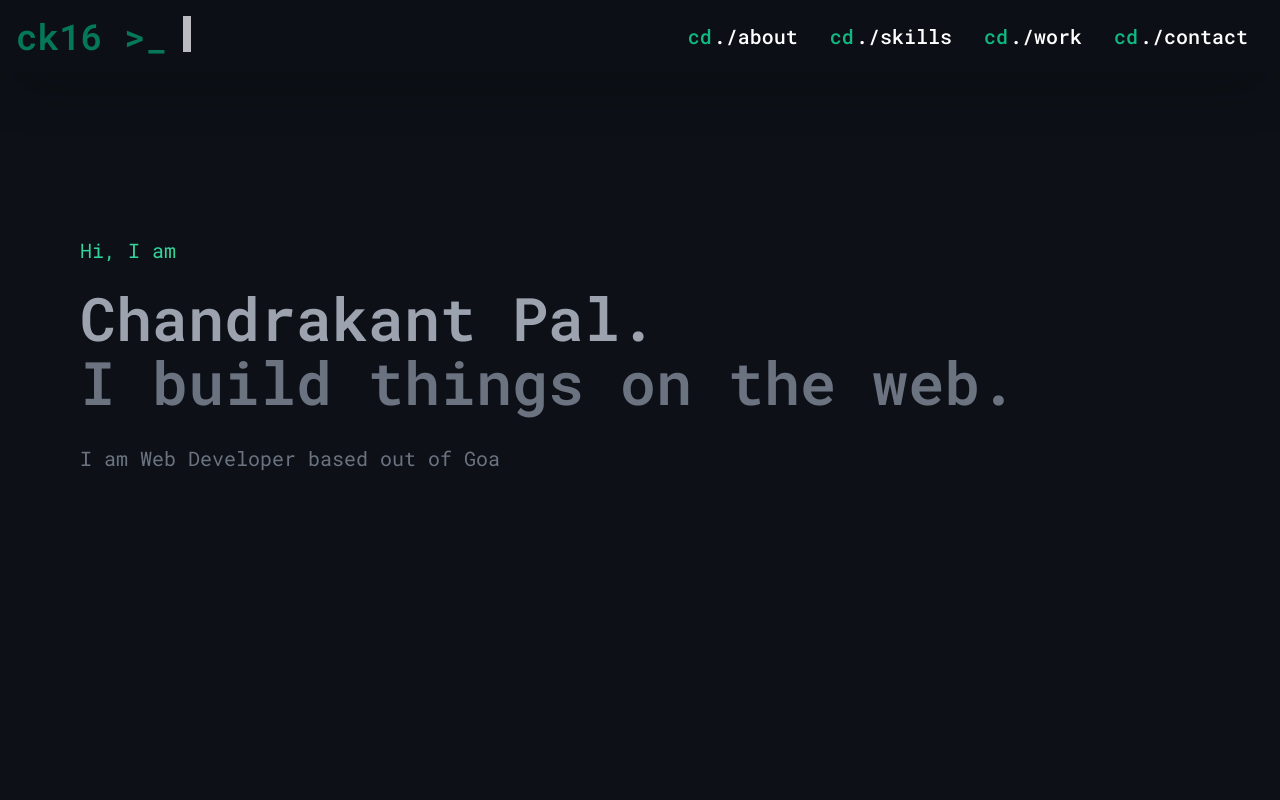
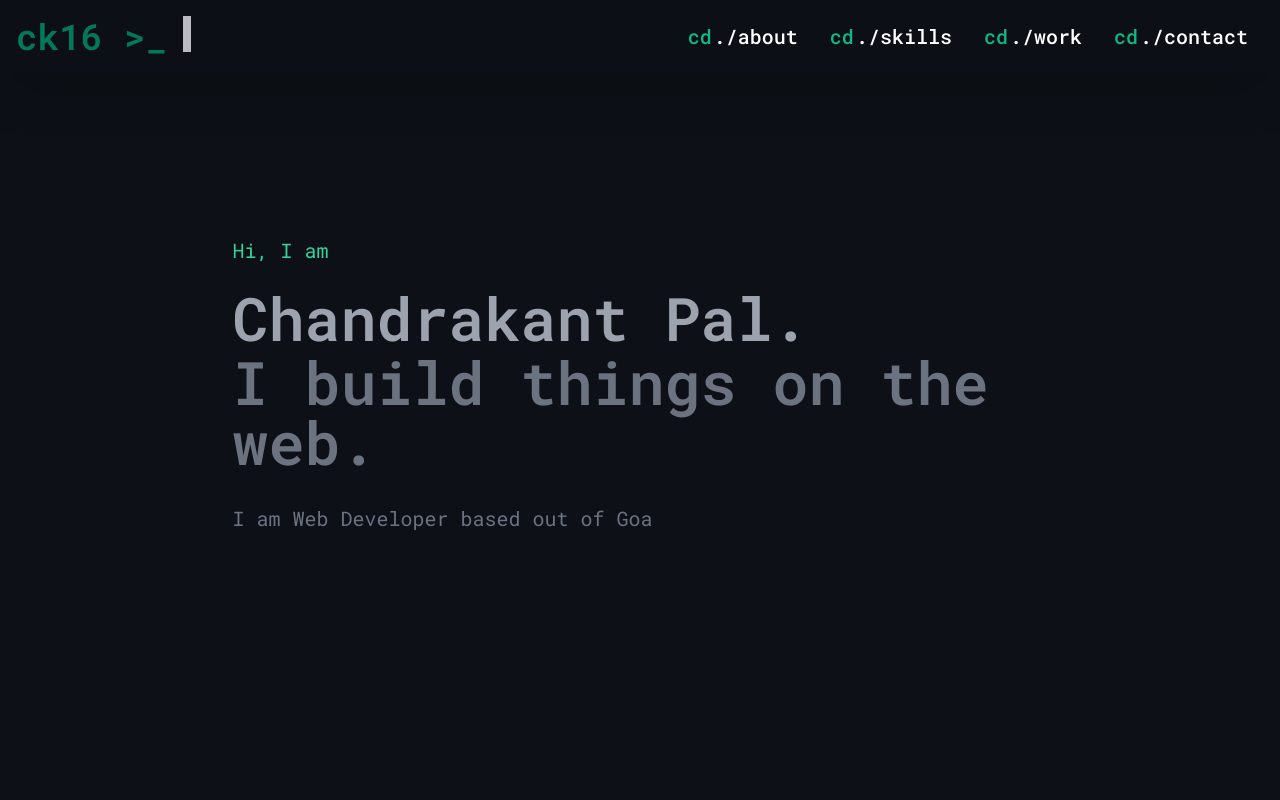
Before and after one commit to ChandrakantPal/ck16dev, a Next.js app: page / in a window 1280 px wide. Shown: the top 800 px of the page. Built offline with nearby package versions, Linux system fonts and the light colour scheme.

Commit message:
container styles changed

```diff
--- a/tailwind.config.js
+++ b/tailwind.config.js
@@ -38,10 +38,24 @@ module.exports = {
           900: '#000000',
         },
       },
+      container: false,
     },
   },
   variants: {
     extend: {},
   },
-  plugins: [],
+  plugins: [
+    function ({ addComponents }) {
+      addComponents({
+        '.container': {
+          width: '100%',
+          marginLeft: 'auto',
+          marginRight: 'auto',
+          '@screen sm': { maxWidth: '640px' },
+          '@screen md': { maxWidth: '768px' },
+          '@screen lg': { maxWidth: '975px' },
+        },
+      })
+    },
+  ],
 }
```
